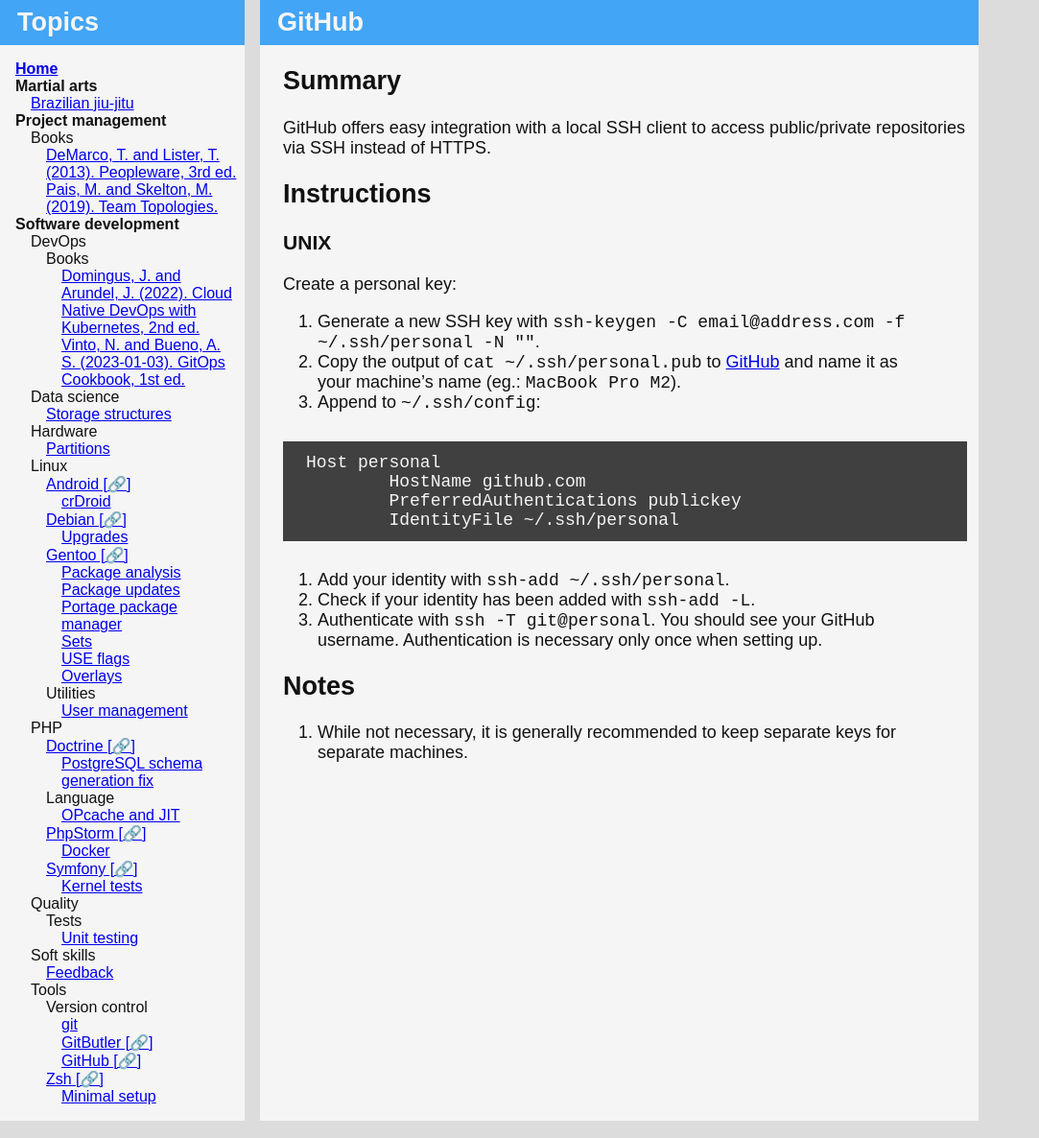
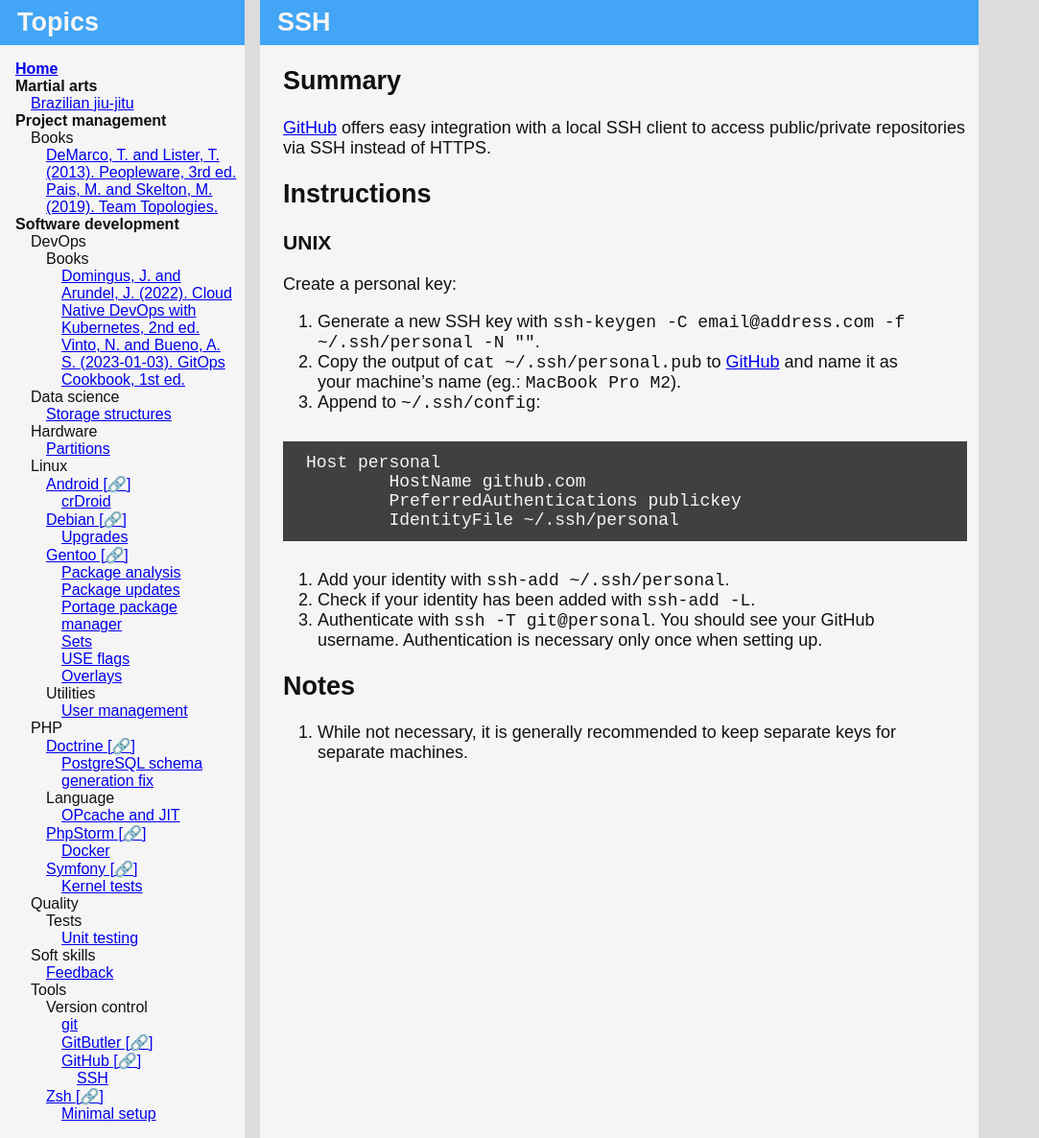
Before and after one commit to ganiulis/personal-notes, a Jekyll site: the page built from software-development/tools/version-control/github/ssh.md, in a window 1280 px wide. Shown: the whole page at 96% size, without its empty margins (0-1083 px from the left). Built offline with Jekyll 4.4.1, drawn with Linux system fonts in a browser that asks for light colours; our own code applies the rules of GitHub Pages for plain Markdown files.

Commit message:
feat: Notes

```diff
--- a/_data/navigation.yaml
+++ b/_data/navigation.yaml
@@ -125,6 +125,9 @@ items:
               - title: GitHub
                 website: https://github.com
                 path: github
+                items:
+                  - title: SSH
+                    path: ssh
           - title: Zsh
             website: https://www.zsh.org
             path: zsh
--- a/software-development/tools/version-control/github.md
+++ b/software-development/tools/version-control/github/ssh.md
@@ -2,11 +2,11 @@
 layout: default
 ---
 
-# GitHub
+# SSH
 
 ## Summary
 
-GitHub offers easy integration with a local SSH client to access public/private
+[GitHub](https://github.com) offers easy integration with a local SSH client to access public/private
 repositories via SSH instead of HTTPS.
 
 ## Instructions
```
